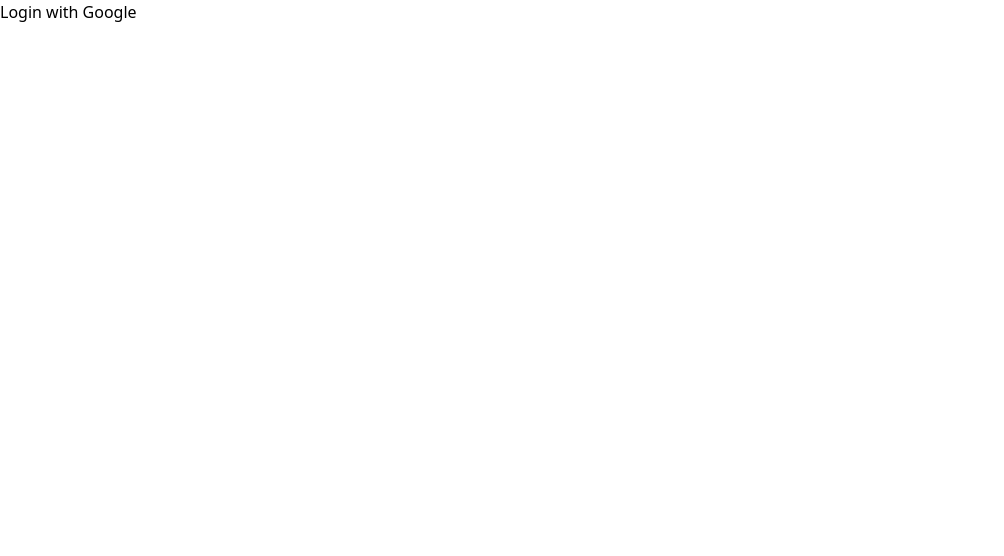
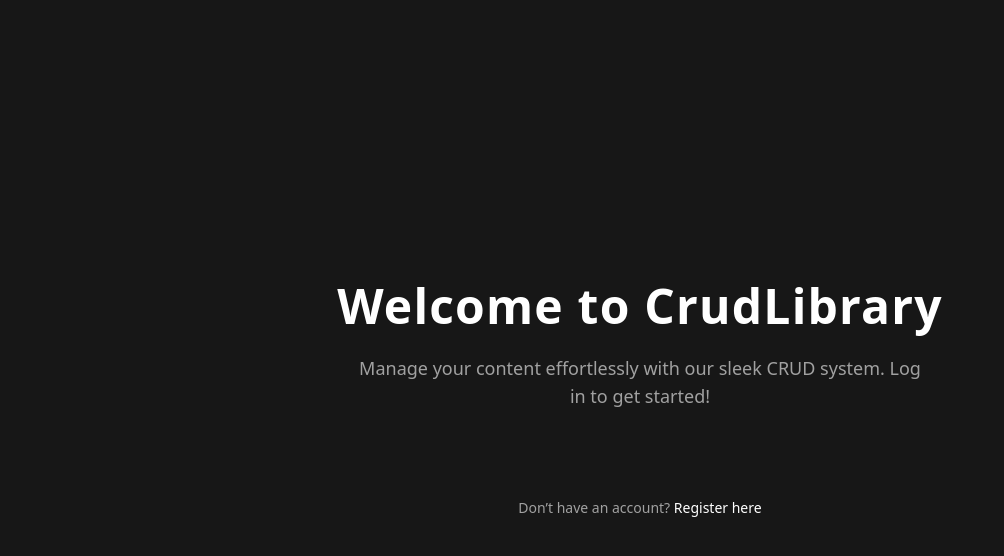
Before and after one commit to nk1044/formpilot-assignment, a React (Vite) app in the folder frontend/: page / in a window 1280 px wide. Shown: the top 556 px of the page, without its empty margins (0-1004 px from the left). Built offline with nearby package versions, Linux system fonts and the light colour scheme; no server answers.

Commit message:
feat: add routing with React Router, implement Home and Dashboard pages, and integrate Google OAuth login

```diff
--- a/frontend/package.json
+++ b/frontend/package.json
@@ -12,8 +12,10 @@
   "dependencies": {
     "@react-oauth/google": "^0.12.1",
     "@tailwindcss/vite": "^4.1.4",
+    "axios": "^1.8.4",
     "react": "^19.0.0",
     "react-dom": "^19.0.0",
+    "react-router-dom": "^7.5.1",
     "tailwindcss": "^4.1.4"
   },
   "devDependencies": {
--- a/frontend/src/App.tsx
+++ b/frontend/src/App.tsx
@@ -1,27 +1,23 @@
 import React from 'react';
-import { GoogleOAuthProvider, GoogleLogin } from '@react-oauth/google';
+import { createBrowserRouter, RouterProvider } from 'react-router-dom';
+import Layout from './pages/Layout';
+import Home from './pages/Home';
+
+
+const router = createBrowserRouter([{
+  path: '/',
+  element: <Layout />,
+  children: [
+    {path: '', element: <Home />},
+  ]
+
+}]);
+
 
 const App: React.FC = () => {
-  const handleGoogleLogin = async (response: any) => {
-    console.log(response);
-}
 
   return (
-    <GoogleOAuthProvider clientId={String(import.meta.env.VITE_GOOGLE_CLIENT_ID)}>
-      <div>
-        <h2>Login with Google</h2>
-        <GoogleLogin
-          onSuccess={handleGoogleLogin}
-          onError={() => console.log('Google authentication failed. Please try again or use email login.')}
-          useOneTap
-          size="large"
-          width="100%"
-          text="signin_with"
-          shape="rectangular"
-          logo_alignment="center"
-        />
-      </div>
-    </GoogleOAuthProvider>
+    <RouterProvider router={router}  />
   );
 };
 
--- /dev/null
+++ b/frontend/src/pages/Dashboard.tsx
@@ -0,0 +1,9 @@
+// import React from 'react'
+
+function Dashboard() {
+  return (
+    <div>Dashboard</div>
+  )
+}
+
+export default Dashboard
--- /dev/null
+++ b/frontend/src/pages/Home.tsx
@@ -0,0 +1,104 @@
+import { useEffect, useState } from "react";
+import { Link, useNavigate } from "react-router-dom";
+import { GoogleOAuthProvider, GoogleLogin, CredentialResponse } from "@react-oauth/google";
+
+function Home() {
+  const [user, setUser] = useState<any>(null);
+  const [error, setError] = useState<string | null>(null);
+  const [pageMode, setPageMode] = useState<"login" | "register">("login");
+  const navigate = useNavigate();
+
+  const handleGoogleLogin = async (credentialResponse: CredentialResponse) => {
+    if (credentialResponse.credential) {
+      console.log("Google Credential Response:", credentialResponse);
+      // You'd typically send the credential to your backend here
+      localStorage.setItem("user", JSON.stringify({ credential: credentialResponse.credential }));
+      setUser({ credential: credentialResponse.credential });
+      setError(null);
+    } else {
+      setError("Failed to retrieve Google credentials.");
+    }
+  };
+
+  useEffect(() => {
+    const storedUser = localStorage.getItem("user");
+    if (storedUser) {
+      setUser(JSON.parse(storedUser));
+    }
+  }, []);
+
+  const handleLogout = () => {
+    localStorage.removeItem("user");
+    setUser(null);
+    navigate("/auth");
+  };
+
+  return (
+    <GoogleOAuthProvider clientId={String(import.meta.env.VITE_GOOGLE_CLIENT_ID)}>
+      <div className="min-h-screen flex flex-col items-center justify-center bg-neutral-900 text-white p-6">
+        <div className="text-center space-y-6">
+          <h1 className="text-5xl font-bold tracking-wide">Welcome to CrudLibrary</h1>
+          <p className="text-neutral-400 text-lg max-w-xl mx-auto">
+            Manage your content effortlessly with our sleek CRUD system. Log in to get started!
+          </p>
+          {error && (
+            <p className="text-red-400 text-center text-sm mt-2">{error}</p>
+          )}
+
+          {!user ? (
+            <div className="w-full flex justify-center mb-4">
+              <GoogleLogin
+                onSuccess={handleGoogleLogin}
+                onError={() =>
+                  setError("Google authentication failed. Please try again.")
+                }
+              />
+            </div>
+          ) : (
+            <div className="flex flex-col md:flex-row gap-4 justify-center">
+              <Link to="/dashboard">
+                <button className="px-6 py-3 rounded-lg bg-white text-neutral-900 font-semibold hover:bg-gray-200 transition-all duration-300">
+                  Go to Dashboard
+                </button>
+              </Link>
+              <button
+                onClick={handleLogout}
+                className="px-6 py-3 rounded-lg bg-red-500 text-white font-semibold hover:bg-red-600 transition-all duration-300"
+              >
+                Logout
+              </button>
+            </div>
+          )}
+
+          <div className="mt-6">
+            <p className="text-center cursor-pointer text-neutral-400 mt-6 text-sm">
+              {pageMode === "login" ? (
+                <>
+                  Don’t have an account?{" "}
+                  <span
+                    className="text-white hover:underline"
+                    onClick={() => setPageMode("register")}
+                  >
+                    Register here
+                  </span>
+                </>
+              ) : (
+                <>
+                  Already have an account?{" "}
+                  <span
+                    className="text-white hover:underline"
+                    onClick={() => setPageMode("login")}
+                  >
+                    Login
+                  </span>
+                </>
+              )}
+            </p>
+          </div>
+        </div>
+      </div>
+    </GoogleOAuthProvider>
+  );
+}
+
+export default Home;
--- /dev/null
+++ b/frontend/src/pages/Layout.tsx
@@ -0,0 +1,10 @@
+// import React from 'react'
+import { Outlet } from "react-router-dom";
+
+function Layout() {
+  return (
+    <Outlet />
+  )
+}
+
+export default Layout
--- /dev/null
+++ b/frontend/src/server/server.ts
@@ -0,0 +1,32 @@
+import axios from "axios";
+
+const backendUrl = import.meta.env.VITE_BACKEND_URL as string;
+
+
+const login = async (token: string) => {
+  try {
+    const response = await axios.post(`${backendUrl}/api/auth/login`, {
+      token,
+    });
+    return response.data;
+  } catch (error) {
+    console.error("Login error:", error);
+    throw error;
+  }
+}
+const register = async (token: string) => {
+  try {
+    const response = await axios.post(`${backendUrl}/api/auth/register`, {
+      token,
+    });
+    return response.data;
+  } catch (error) {
+    console.error("Login error:", error);
+    throw error;
+  }
+}
+
+export {
+    login,
+    register
+};
```
Also changed, not shown: 1 other file (tests, documents, lock files or other folders).
